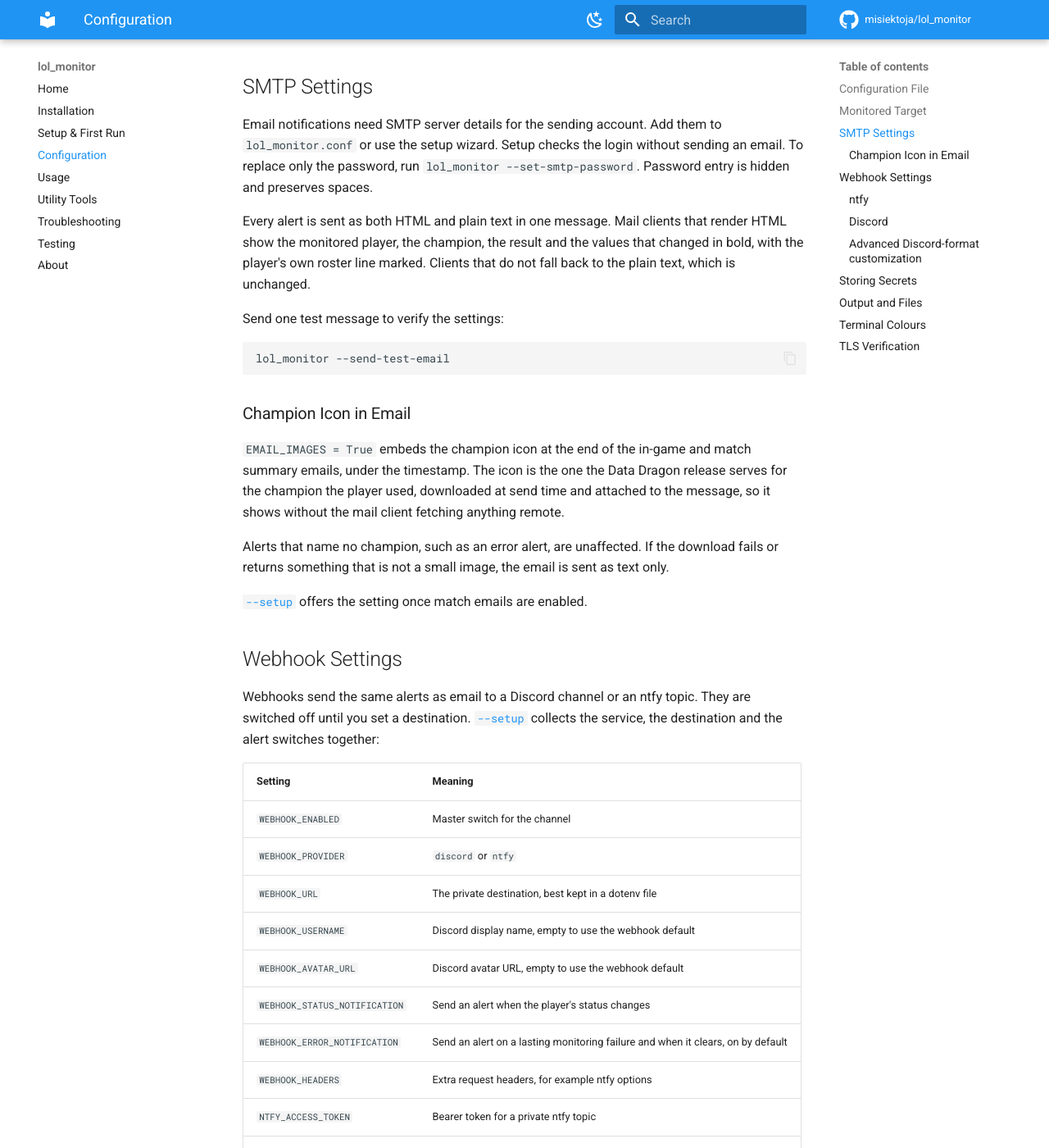
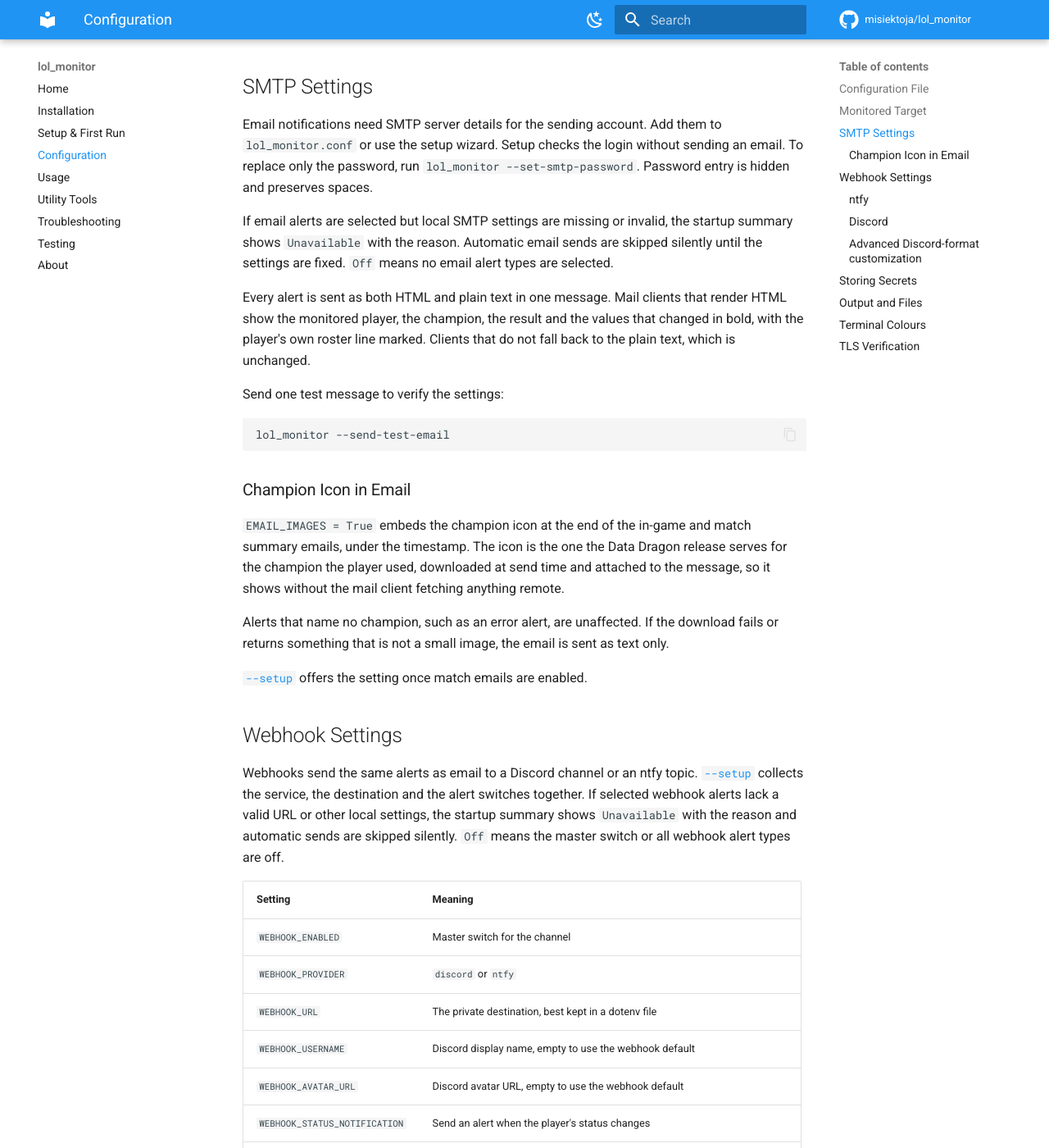
Before and after one commit to misiektoja/lol_monitor, an MkDocs documentation site: the page built from docs/configuration.md, in a window 1280 px wide and 1400 px high, scrolled down 1692 px. Shown: the whole window at 82% size. Built offline with MkDocs 1.6.1 and Material for MkDocs 9.7.7, drawn with Linux system fonts in a browser that asks for light colours; comment, search, counter and statistics services are not loaded.

Commit message:
docs(config): explain unavailable notification channels

```diff
--- a/docs/configuration.md
+++ b/docs/configuration.md
@@ -68,6 +68,8 @@
 
 Email notifications need SMTP server details for the sending account. Add them to `lol_monitor.conf` or use the setup wizard. Setup checks the login without sending an email. To replace only the password, run `lol_monitor --set-smtp-password`. Password entry is hidden and preserves spaces.
 
+If email alerts are selected but local SMTP settings are missing or invalid, the startup summary shows `Unavailable` with the reason. Automatic email sends are skipped silently until the settings are fixed. `Off` means no email alert types are selected.
+
 Every alert is sent as both HTML and plain text in one message. Mail clients that render HTML show the monitored player, the champion, the result and the values that changed in bold, with the player's own roster line marked. Clients that do not fall back to the plain text, which is unchanged.
 
 Send one test message to verify the settings:
@@ -88,7 +90,7 @@
 <a id="webhook-settings"></a>
 ## Webhook Settings
 
-Webhooks send the same alerts as email to a Discord channel or an ntfy topic. They are switched off until you set a destination. [`--setup`](setup-and-first-run.md#run-the-setup-wizard) collects the service, the destination and the alert switches together:
+Webhooks send the same alerts as email to a Discord channel or an ntfy topic. [`--setup`](setup-and-first-run.md#run-the-setup-wizard) collects the service, the destination and the alert switches together. If selected webhook alerts lack a valid URL or other local settings, the startup summary shows `Unavailable` with the reason and automatic sends are skipped silently. `Off` means the master switch or all webhook alert types are off.
 
 | Setting | Meaning |
 | --- | --- |
```
